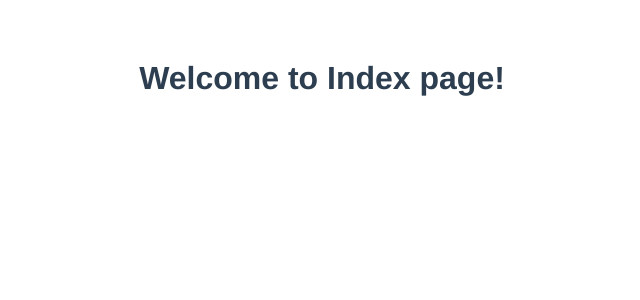
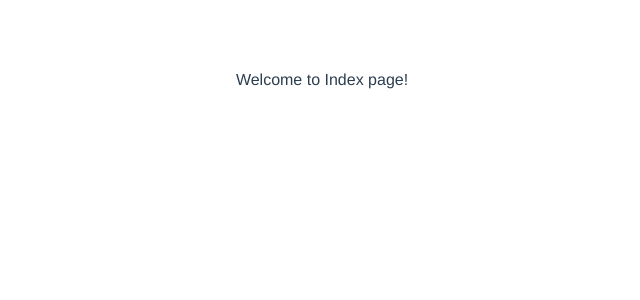
Before and after one commit to ShermanTsang/Boilerplate-Vue3, a Vue app: page / in a window 1280 px wide. Shown: the top 300 px of the page, without its empty margins (318-958 px from the left). Built offline with nearby package versions, Linux system fonts and the light colour scheme.

Commit message:
chore: add windiCss(tailwindCss) plugin and set the configurations

```diff
--- a/package.json
+++ b/package.json
@@ -19,6 +19,7 @@
     "@vuedx/typescript-plugin-vue": "^0.6.0",
     "sass": "^1.32.8",
     "typescript": "^4.1.3",
-    "vite": "^2.0.0"
+    "vite": "^2.0.0",
+    "vite-plugin-windicss": "^0.4.3"
   }
 }
--- a/src/main.ts
+++ b/src/main.ts
@@ -3,6 +3,7 @@ import App from './App.vue'
 import Utils from './plugins/utils'
 import Router from './router'
 import Store from './store'
+import 'windi.css'
 
 const app = createApp(App)
 
--- a/src/views/index.vue
+++ b/src/views/index.vue
@@ -1,8 +1,8 @@
-<style>
+<style lang="scss">
 </style>
 
 <template>
-  <h1>Welcome to Index page!</h1>
+  <div class="p-2">Welcome to Index page!</div>
 </template>
 
 <script lang="ts">
--- /dev/null
+++ b/tailwind.config.ts
@@ -0,0 +1,11 @@
+import { defineConfig } from 'vite-plugin-windicss'
+
+export default defineConfig({
+    darkMode: 'class',
+    theme: {
+        extend: {
+            colors: {
+            },
+        },
+    },
+})
--- a/vite.config.ts
+++ b/vite.config.ts
@@ -1,9 +1,10 @@
 import { defineConfig } from 'vite'
 import vue from '@vitejs/plugin-vue'
+import WindiCSS from 'vite-plugin-windicss'
 
 // https://vitejs.dev/config/
 export default defineConfig({
-  plugins: [vue()],
+  plugins: [vue(), WindiCSS()],
   css: {
     preprocessorOptions: {
       scss: {
```
Also changed, not shown: tsconfig.json (+14 -3 lines), 1 other file (tests, documents, lock files or other folders).
